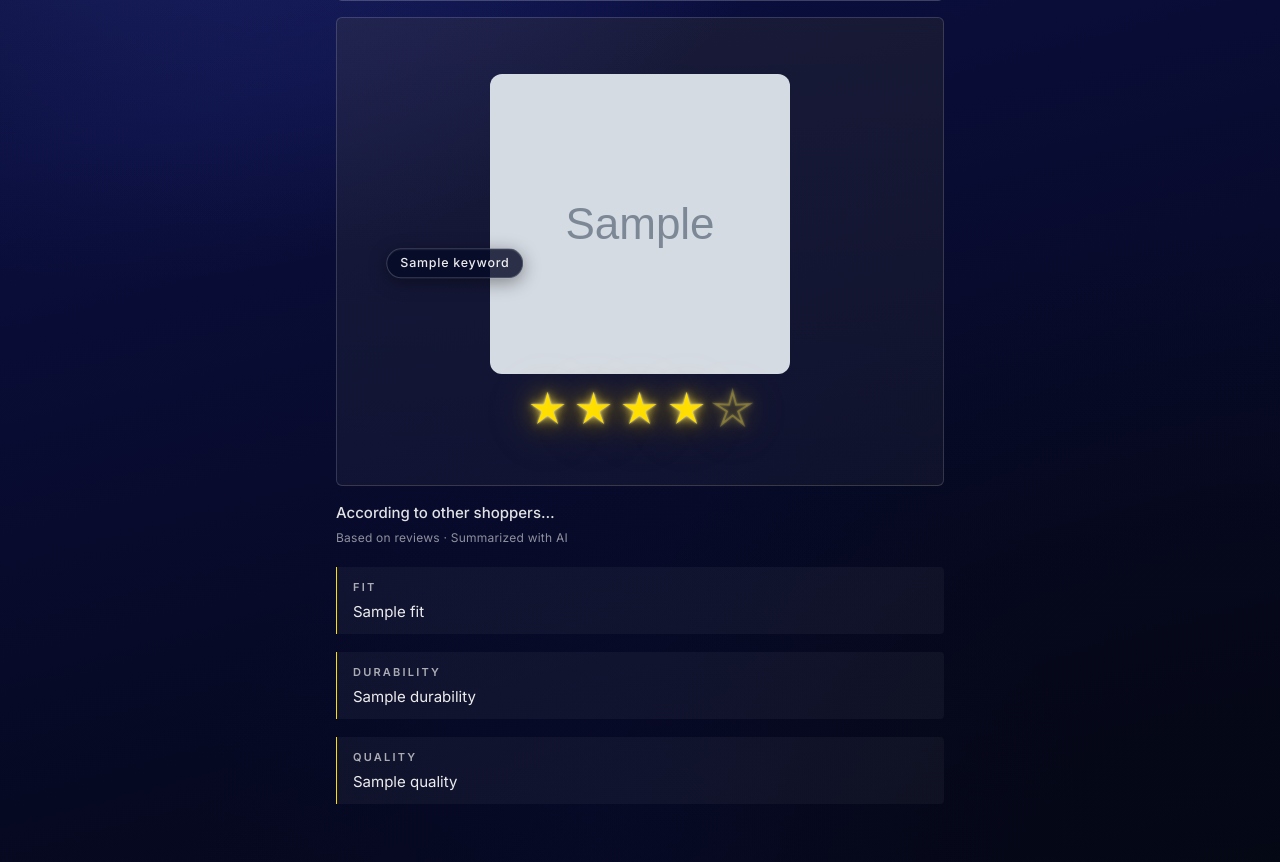
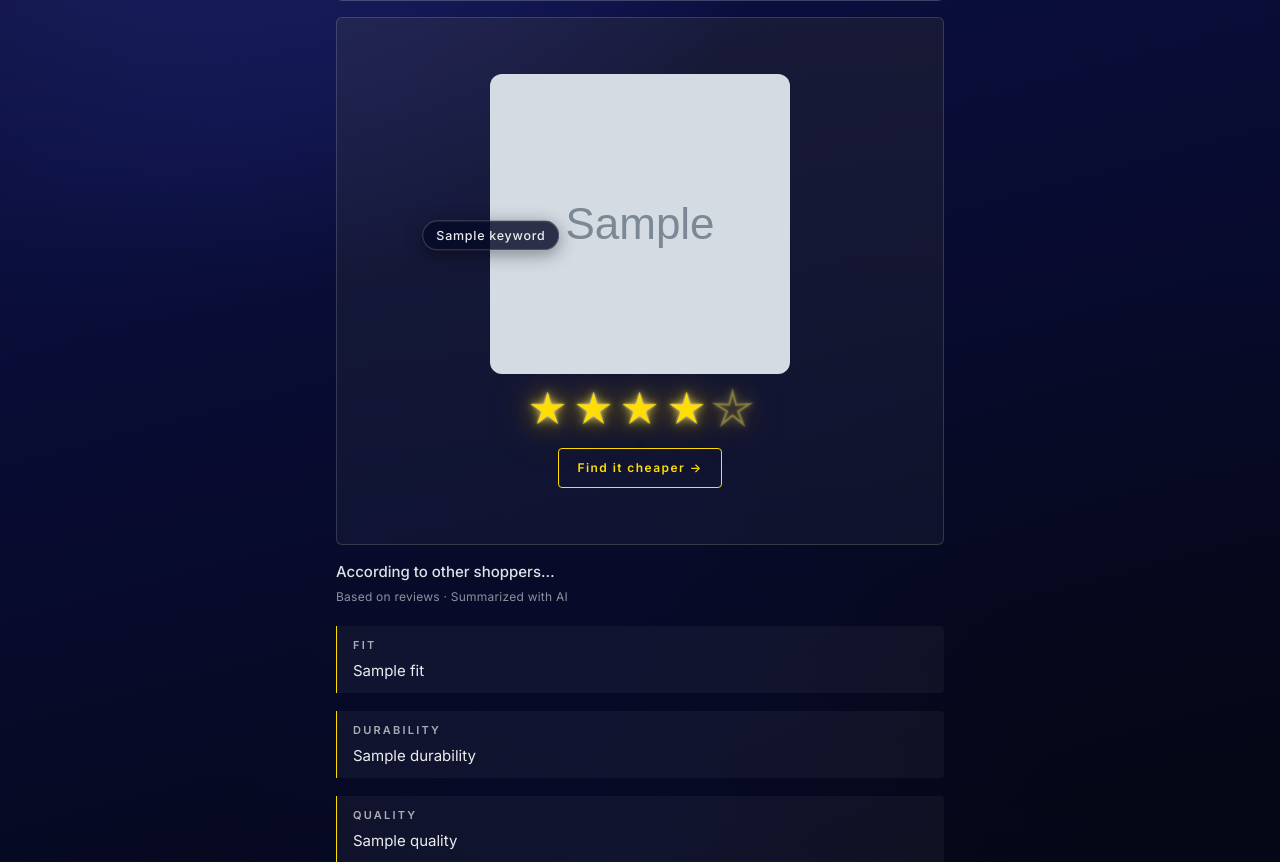
Before and after one commit to ezinne0/provenance, a Flask app: template templates/index.html in a window 1280 px wide. Shown: the part 594-1456 px from the top of the page. Run offline with Flask 3, Linux system fonts and the light colour scheme; the template is opened without the code that fills it: most values are stand-ins (such as "Sample title", 1, 10 or a date in 2020); grey boxes marked "Sample" are stand-in pictures; some libraries are stand-ins or nearby versions.

Commit message:
"find it cheaper" button to close loop of connection to Phia

```diff
--- a/static/style.css
+++ b/static/style.css
@@ -373,7 +373,6 @@ body {
   aspect-ratio: 1;
   object-fit: cover;
   border-radius: 12px;
-  vertical-align: middle;
 }
 
 /* Product + stars with orbital keywords */
@@ -388,7 +387,6 @@ body {
 }
 
 .product-showcase {
-  --orbit-r: min(40vw, 10.75rem);
   position: relative;
   display: flex;
   align-items: center;
@@ -397,15 +395,28 @@ body {
   padding: clamp(0.75rem, 3vw, 1.5rem);
 }
 
+.product-showcase__media {
+  position: relative;
+  flex-shrink: 0;
+  width: 100%;
+  max-width: 300px;
+  --orbit-r: min(36vw, 8.75rem);
+}
+
 @media (min-width: 28rem) {
-  .product-showcase {
-    --orbit-r: min(38vw, 11.75rem);
+  .product-showcase__media {
+    --orbit-r: min(32vw, 9.5rem);
   }
+}
+
+.product-showcase__media > .product-image,
+.product-showcase__media > .product-showcase__placeholder {
+  position: relative;
+  z-index: 1;
 }
 
 .product-showcase__stack {
   position: relative;
-  z-index: 1;
   display: flex;
   flex-direction: column;
   align-items: center;
@@ -437,6 +448,39 @@ body {
 
 .product-showcase__stars {
   padding: 0 0.25rem;
+}
+
+.phia-cta {
+  display: inline-block;
+  margin-top: 0.2rem;
+  padding: 0.55rem 1.15rem;
+  font-family: var(--font-sans);
+  font-size: 0.75rem;
+  font-weight: 600;
+  letter-spacing: 0.12em;
+  text-align: center;
+  text-decoration: none;
+  color: #ffdf00;
+  background: transparent;
+  border: 1px solid #ffdf00;
+  border-radius: 4px;
+  transition:
+    color 0.15s ease,
+    border-color 0.15s ease,
+    background 0.15s ease,
+    box-shadow 0.15s ease;
+}
+
+.phia-cta:hover {
+  color: #fff0a3;
+  border-color: #fff0a3;
+  background: rgba(255, 223, 0, 0.08);
+  box-shadow: 0 0 20px rgba(255, 223, 0, 0.18);
+}
+
+.phia-cta:focus-visible {
+  outline: 2px solid #ffdf00;
+  outline-offset: 3px;
 }
 
 .keyword-orbit {
--- a/templates/index.html
+++ b/templates/index.html
@@ -121,23 +121,8 @@
             role="group"
             aria-label="Words that keep coming up"
           >
-            {% if keywords %}
-            <ul
-              class="keyword-orbit"
-              style="--orbit-count: {{ keywords|length }}"
-            >
-              {% for kw in keywords %}
-              <li
-                class="keyword-orbit__tag"
-                style="--orbit-i: {{ loop.index0 }}"
-              >
-                <button type="button" class="keyword-orbit__inner">{{ kw }}</button>
-              </li>
-              {% endfor %}
-            </ul>
-            {% endif %}
-
             <div class="product-showcase__stack">
+              <div class="product-showcase__media">
                 {% if product_image %}
                 <img
                   class="product-image product-showcase__image"
@@ -158,6 +143,22 @@
                   >
                 </div>
                 {% endif %}
+                {% if keywords %}
+                <ul
+                  class="keyword-orbit"
+                  style="--orbit-count: {{ keywords|length }}"
+                >
+                  {% for kw in keywords %}
+                  <li
+                    class="keyword-orbit__tag"
+                    style="--orbit-i: {{ loop.index0 }}"
+                  >
+                    <button type="button" class="keyword-orbit__inner">{{ kw }}</button>
+                  </li>
+                  {% endfor %}
+                </ul>
+                {% endif %}
+              </div>
 
               <div class="product-showcase__stars">
                 <div
@@ -194,6 +195,12 @@
                   {% endfor %}
                 </div>
               </div>
+              <a
+                class="phia-cta"
+                href="https://phia.com/brands/{{ brand | lower | replace(' ', '-') }}"
+                target="_blank"
+                rel="noopener noreferrer"
+                >Find it cheaper →</a>
             </div>
           </div>
         </div>
```
Lines whose indentation alone changed are shown as unchanged.
